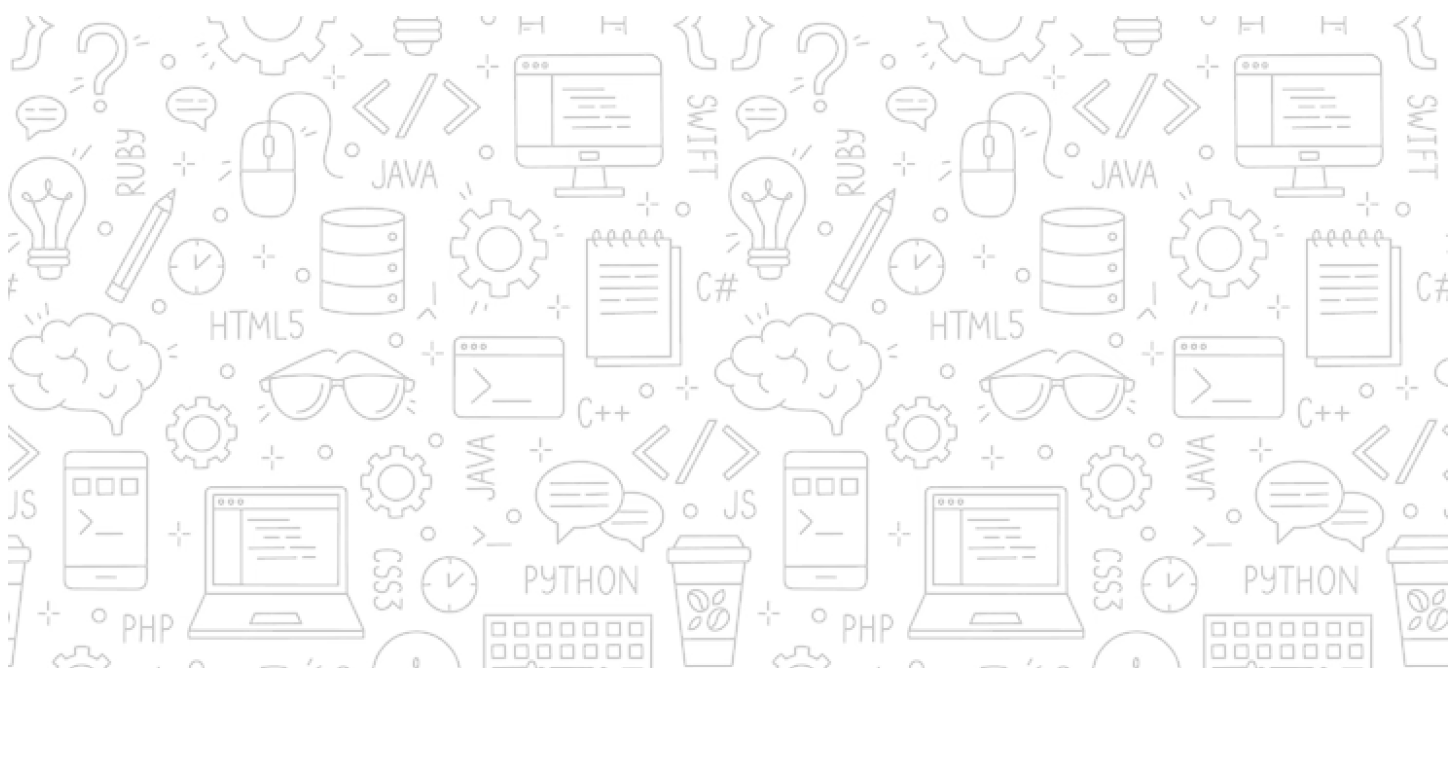
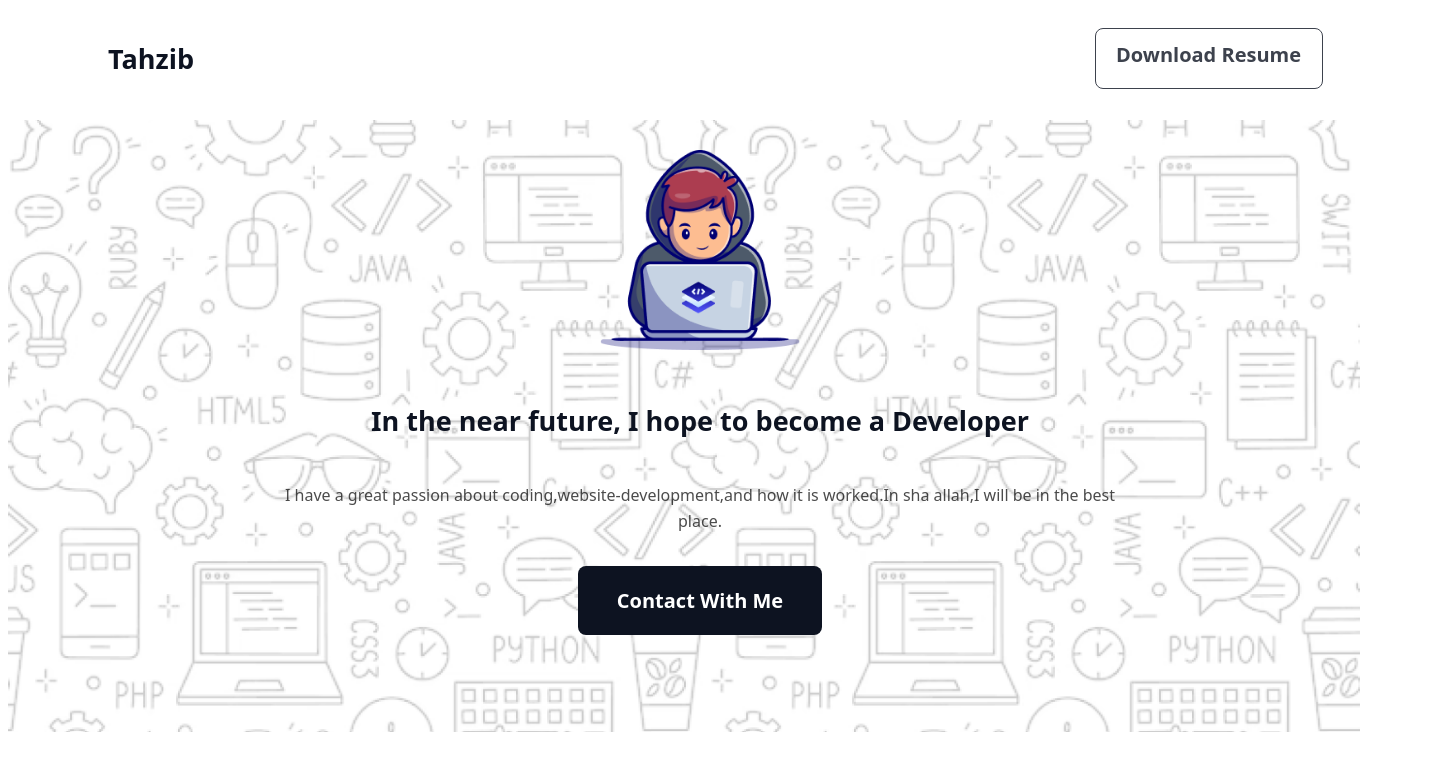
Before and after one commit to Tahzb/project-one, a plain HTML site: page index.html in a window 1280 px wide. Shown: the whole page, 1448 px wide, since content can reach past the window. Drawn offline with Linux system fonts and the light colour scheme; a web font is replaced by a local one.

Commit message:
second commit

```diff
--- a/index.html
+++ b/index.html
@@ -10,8 +10,38 @@
 <link href="https://fonts.googleapis.com/css2?family=Azeret+Mono:ital,wght@0,100..900;1,100..900&display=swap" rel="stylesheet">
 </head>
 <body class="azeret-mono-uniquifier">
+   <!-- First Page -->
     <div class="project">
      <img src="assets/Hero-bg.png" alt="" class="hero-bg">
+     <div class="container">
+        <div class="name">
+            Tahzib
+        </div>
+       <div class="frame-cv">
+        <a href="https://drive.google.com/file/d/18MwpWebrBAPUQ3vQoGkuxlWzsFrvAdbF/view?usp=sharing"><span class="download-cv">Download Resume</span></a>
+       </div>
+     </div>
+     <div class="frame-4">
+        <div class="group">
+            <img src="assets/Group.png" alt="" class="group-image">
+        </div>
+    <div class="frame-3">
+        <div class="frame-1">
+            <div class="near-future"><h2>In the near future, I hope to become a Developer</h2></div>
+            <span class="near-future-oath">I have a great passion about coding,website-development,and how it is worked.In sha allah,I will be in the best place.
+            </span>
+        </div>
+        <div class="frame-2">
+            <span class="contact-with-me">Contact With Me</span>
+        </div>
+    </div>
+    </div>
+<!-- Second Page -->
+<div class="frame-13">
+
+</div>
+
+
     </div>
 </body>
 </html>
--- a/style.css
+++ b/style.css
@@ -4,12 +4,136 @@
   font-weight: weight;
   font-style: normal;
 }
-.project
-    {background: #FFFFFF;
+.project{
+   background: #FFFFFF;
   display: flex;
-  flex-direction: column;
+  width: 1366px;
   align-items: center;
-  padding-top:8px;
-  width: 1440px;
+  padding-top: 20px;
   box-sizing: border-box;
 }
+.project .container{
+ display: flex;
+ justify-items: space-between;
+ gap: 850px;
+}
+.project .hero-bg{
+    position: absolute;
+    bottom: 70%;
+    top: 120px;
+    height: 612px;
+}
+.project .name{
+    font-weight: 800;
+    font-size: 27px;
+    color: #0D1321;
+    width: 120px;
+    margin: 12px 16.5px 12px 0;
+    display: inline-block;
+    padding-left: 100px;
+}
+.project .frame-cv{
+box-sizing: border-box;
+border: 1px solid rgb(13, 19, 33);
+border-radius: 8px;
+opacity: 0.8;
+padding: 12px 20.5px;
+display: flex;
+
+}
+.frame-cv :hover{
+    background-color: rgb(130, 131, 131);
+    border-radius: 3px;
+    padding: 3px;
+}
+.frame-cv a {
+    text-decoration: none;
+}
+.project .download-cv{
+font-weight: 600;
+font-size: 20px;
+row-gap: 23px;
+letter-spacing: 0%;
+color:rgb(13, 19, 33);
+}
+.project .frame-4{
+position: absolute;
+width: 980px;
+height: 570px;
+left: 210px;
+right: 210px;
+top: 150px;
+bottom: 4444px;
+display: flex;
+flex-direction: column;
+justify-content: flex-start;
+align-items: center;
+gap:30px;
+padding: 0px;
+}
+.project .group{
+position:relative;
+width: 200.3px;
+height: 200px;
+box-sizing: border-box;
+}
+.project .group-image{
+    width: 200.3px;
+    height: 200px;
+}
+.project .frame-3{
+display: flex;
+flex-direction: column;
+justify-content: flex-start;
+align-items: center;
+margin: 0%;}
+
+.project .frame-1 {
+    margin-bottom: 32px;
+    display: flex;
+    flex-direction: column;
+    align-items: center;
+    width: fit-content;
+    box-sizing: border-box;
+}
+.project .near-future{
+    margin-bottom: 20px;
+    display: inline-block;
+    text-align: center;
+    overflow-wrap: break-word;
+    font-weight: 800;
+    font-size: 18px;
+    color: #0D1321;
+}
+.project .near-future-oath{
+display: flex;
+flex-direction:column;
+justify-content:flex-end;
+align-items: center;
+font-weight: 400;
+font-size: 16px;
+line-height: 1.625;
+opacity: 0.7;
+margin: 0 52px;
+text-align: center;
+overflow-wrap: break-word;
+}
+.project .frame-2{
+    border-radius: 8px;
+background: rgb(13, 19, 33);
+padding: 21px 0;
+  width: 244px;
+  box-sizing: border-box;
+  align-items: center;
+  justify-content: center;
+}
+.contact-with-me{
+    color: rgb(255, 255, 255);
+font-size: 20px;
+font-weight: 600;
+letter-spacing: 0%;
+background: rgb(13, 19, 33);
+display: flex;
+justify-content: center;
+text-align: center;
+}
```
